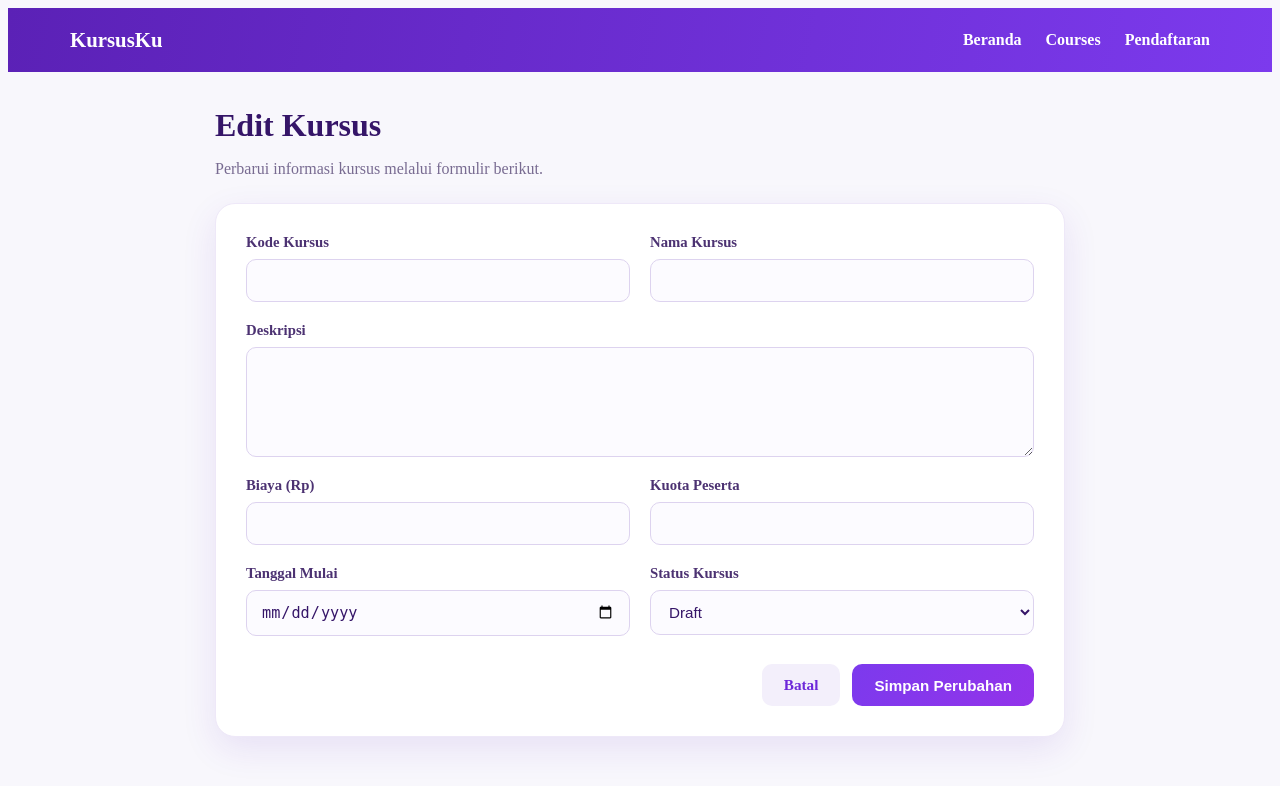
After one commit to AirinEprilianti/kursusku-laravel, a Laravel app: template resources/views/courses/edit.blade.php in a window 1280 px wide. The commit adds this page. Shown: the top 786 px of the page. Run offline with Laravel 12, Linux system fonts and the light colour scheme; the template is opened without the code that fills it, so the values that code supplies are empty; style sheets or scripts are compiled from the project's sources.

Commit message:
pertemuan 11

```diff
--- /dev/null
+++ b/resources/views/courses/edit.blade.php
@@ -0,0 +1,245 @@
+
+@extends('layouts.app')
+
+@section('title', 'Edit Kursus')
+
+@section('content')
+<style>
+    .edit-wrapper {
+        max-width: 850px;
+        margin: 35px auto;
+    }
+
+    .edit-header {
+        margin-bottom: 25px;
+    }
+
+    .edit-header h1 {
+        font-size: 2rem;
+        font-weight: 800;
+        color: #351568;
+        margin-bottom: 8px;
+    }
+
+    .edit-header p {
+        color: #786b91;
+    }
+
+    .edit-card {
+        background: white;
+        border-radius: 20px;
+        padding: 30px;
+        box-shadow: 0 12px 35px rgba(91, 33, 182, .10);
+        border: 1px solid #eee8f8;
+    }
+
+    .edit-grid {
+        display: grid;
+        grid-template-columns: repeat(2, 1fr);
+        gap: 20px;
+    }
+
+    .edit-group {
+        display: flex;
+        flex-direction: column;
+        gap: 8px;
+    }
+
+    .edit-group.full {
+        grid-column: 1 / -1;
+    }
+
+    .edit-group label {
+        color: #4c3272;
+        font-weight: 700;
+        font-size: .92rem;
+    }
+
+    .edit-group input,
+    .edit-group textarea,
+    .edit-group select {
+        width: 100%;
+        padding: 12px 14px;
+        border: 1px solid #ddd3ef;
+        border-radius: 10px;
+        background: #fcfbff;
+        color: #351568;
+        font-size: .95rem;
+        outline: none;
+        box-sizing: border-box;
+        transition: .2s;
+    }
+
+    .edit-group input:focus,
+    .edit-group textarea:focus,
+    .edit-group select:focus {
+        border-color: #8b5cf6;
+        box-shadow: 0 0 0 3px rgba(139, 92, 246, .13);
+    }
+
+    .edit-group textarea {
+        min-height: 110px;
+        resize: vertical;
+    }
+
+    .edit-error {
+        color: #dc2626;
+        font-size: .82rem;
+    }
+
+    .edit-actions {
+        display: flex;
+        justify-content: flex-end;
+        gap: 12px;
+        margin-top: 28px;
+        flex-wrap: wrap;
+    }
+
+    .edit-btn {
+        display: inline-block;
+        padding: 12px 22px;
+        border: none;
+        border-radius: 10px;
+        text-decoration: none;
+        font-weight: 700;
+        cursor: pointer;
+        font-size: .95rem;
+    }
+
+    .edit-btn-back {
+        background: #f3effb;
+        color: #6d28d9;
+    }
+
+    .edit-btn-save {
+        background: linear-gradient(120deg, #7c3aed, #9333ea);
+        color: white;
+    }
+
+    .edit-btn:hover {
+        opacity: .9;
+        transform: translateY(-2px);
+    }
+
+    @media(max-width: 600px) {
+        .edit-grid {
+            grid-template-columns: 1fr;
+        }
+
+        .edit-group.full {
+            grid-column: auto;
+        }
+
+        .edit-card {
+            padding: 20px;
+        }
+    }
+</style>
+
+<div class="edit-wrapper">
+
+    <div class="edit-header">
+        <h1>Edit Kursus</h1>
+        <p>Perbarui informasi kursus melalui formulir berikut.</p>
+    </div>
+
+    <div class="edit-card">
+
+        @if ($errors->any())
+            <div style="background:#fee2e2;color:#991b1b;padding:15px;border-radius:10px;margin-bottom:20px;">
+                <strong>Periksa kembali data yang kamu masukkan:</strong>
+                <ul style="margin-bottom:0;">
+                    @foreach ($errors->all() as $error)
+                        <li>{{ $error }}</li>
+                    @endforeach
+                </ul>
+            </div>
+        @endif
+
+        <form action="{{ route('courses.update', $course) }}" method="POST">
+            @csrf
+            @method('PUT')
+
+            <div class="edit-grid">
+
+                <div class="edit-group">
+                    <label for="code">Kode Kursus</label>
+                    <input type="text" id="code" name="code"
+                        value="{{ old('code', $course->code) }}" required>
+                    @error('code')
+                        <span class="edit-error">{{ $message }}</span>
+                    @enderror
+                </div>
+
+                <div class="edit-group">
+                    <label for="name">Nama Kursus</label>
+                    <input type="text" id="name" name="name"
+                        value="{{ old('name', $course->name) }}" required>
+                    @error('name')
+                        <span class="edit-error">{{ $message }}</span>
+                    @enderror
+                </div>
+
+                <div class="edit-group full">
+                    <label for="description">Deskripsi</label>
+                    <textarea id="description" name="description">{{ old('description', $course->description) }}</textarea>
+                    @error('description')
+                        <span class="edit-error">{{ $message }}</span>
+                    @enderror
+                </div>
+
+                <div class="edit-group">
+                    <label for="fee">Biaya (Rp)</label>
+                    <input type="number" id="fee" name="fee"
+                        value="{{ old('fee', $course->fee) }}" min="0" required>
+                    @error('fee')
+                        <span class="edit-error">{{ $message }}</span>
+                    @enderror
+                </div>
+
+                <div class="edit-group">
+                    <label for="quota">Kuota Peserta</label>
+                    <input type="number" id="quota" name="quota"
+                        value="{{ old('quota', $course->quota) }}" min="1" max="500" required>
+                    @error('quota')
+                        <span class="edit-error">{{ $message }}</span>
+                    @enderror
+                </div>
+
+                <div class="edit-group">
+                    <label for="start_date">Tanggal Mulai</label>
+                    <input type="date" id="start_date" name="start_date"
+                        value="{{ old('start_date', $course->start_date->format('Y-m-d')) }}" required>
+                    @error('start_date')
+                        <span class="edit-error">{{ $message }}</span>
+                    @enderror
+                </div>
+
+                <div class="edit-group">
+                    <label for="status">Status Kursus</label>
+                    <select id="status" name="status" required>
+                        <option value="draft" {{ old('status', $course->status) == 'draft' ? 'selected' : '' }}>Draft</option>
+                        <option value="open" {{ old('status', $course->status) == 'open' ? 'selected' : '' }}>Open</option>
+                        <option value="closed" {{ old('status', $course->status) == 'closed' ? 'selected' : '' }}>Closed</option>
+                    </select>
+                    @error('status')
+                        <span class="edit-error">{{ $message }}</span>
+                    @enderror
+                </div>
+
+            </div>
+
+            <div class="edit-actions">
+                <a href="{{ route('courses.index') }}" class="edit-btn edit-btn-back">
+                    Batal
+                </a>
+
+                <button type="submit" class="edit-btn edit-btn-save">
+                    Simpan Perubahan
+                </button>
+            </div>
+
+        </form>
+    </div>
+</div>
+@endsection
```
Also changed, not shown: app/Http/Controllers/CourseController.php (+15 -18 lines), app/Http/Requests/StoreCourseRequest.php (added, +35 -0 lines), app/Http/Requests/UpdateCourseRequest.php (added, +38 -0 lines), evidence/week-11/ai-log.md (added, +5 -0 lines), resources/views/courses/index.blade.php (+61 -1 lines), resources/views/courses/show.blade.php (added, +230 -0 lines), evidence/week-11/01-route-list.png (added), evidence/week-11/02-course-show.png (added), evidence/week-11/03-course-edit.png (added), evidence/week-11/04-validation-duplicate-code.png (added), evidence/week-11/05-validation-quota-501.png (added), evidence/week-11/06-update-success.png (added), evidence/week-11/07-delete-success.png (added), 1 other file.
